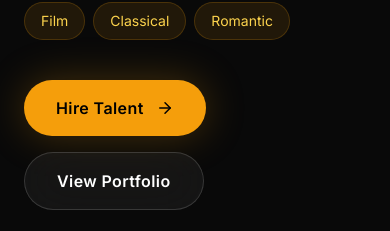
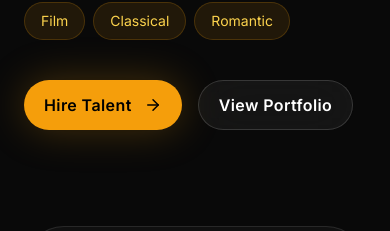
Before and after one commit to abhinavreddy2684-droid/PR.Pre.Pro.Post, a React (Vite) app in the folder 24-crafts/: page /talent/1 in a window 390 px wide. Shown: the part 1122-1353 px from the top of the page. Built offline with nearby package versions, Linux system fonts and the light colour scheme.

Commit message:
Make shared buttons mobile-first

```diff
--- a/24-crafts/src/components/ui/Button.jsx
+++ b/24-crafts/src/components/ui/Button.jsx
@@ -19,7 +19,7 @@ export default function Button({
       type={type}
       whileHover={{ y: -2 }}
       whileTap={{ scale: 0.98 }}
-      className={`px-8 py-4 rounded-full font-semibold tracking-wide transition-all duration-300 ${variants[variant]} ${className}`}
+      className={`min-h-12 px-5 py-3 md:px-8 md:py-4 rounded-full font-semibold tracking-wide transition-all duration-300 ${variants[variant]} ${className}`}
       {...props}
     >
       {children}
```
